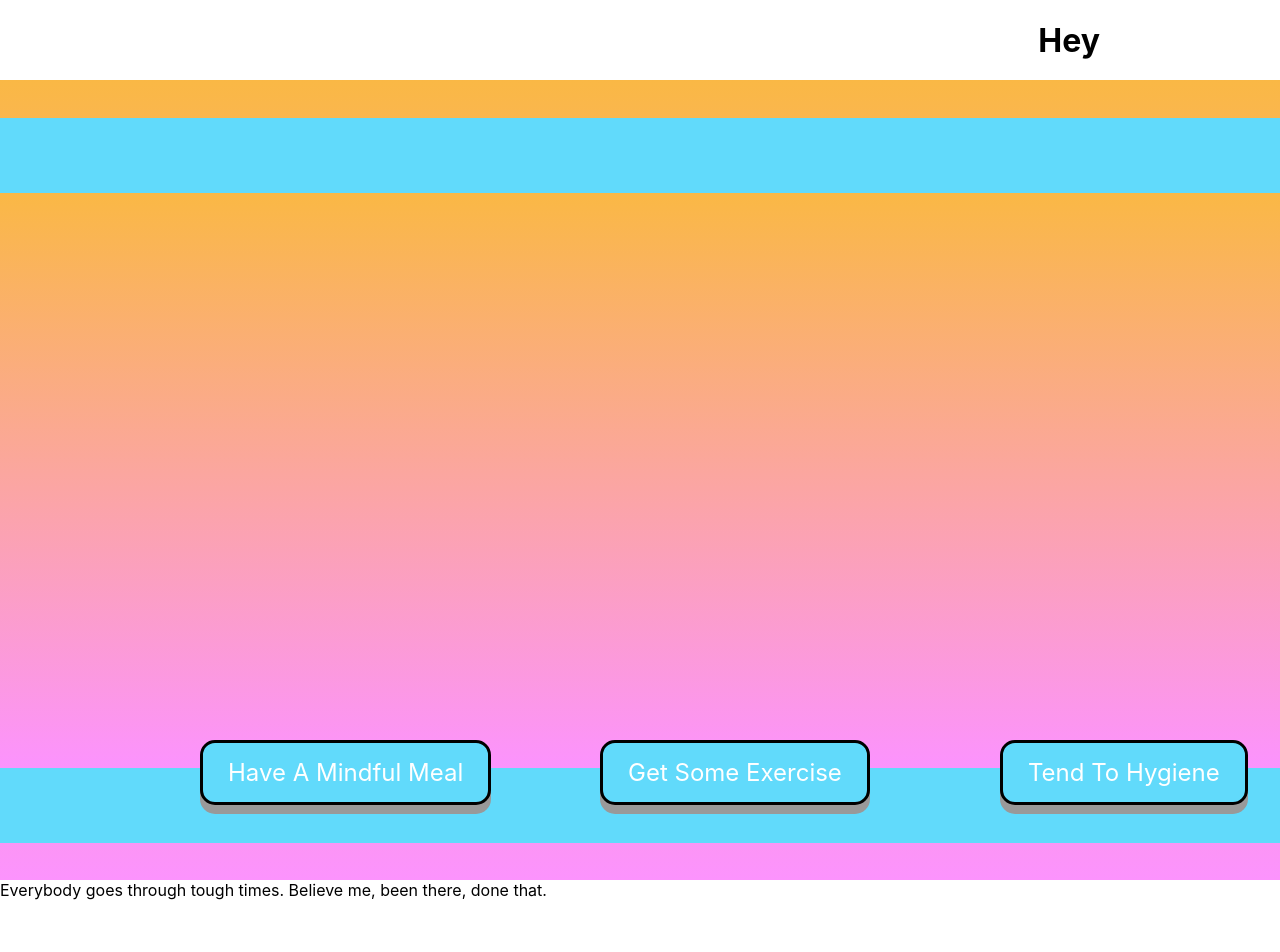
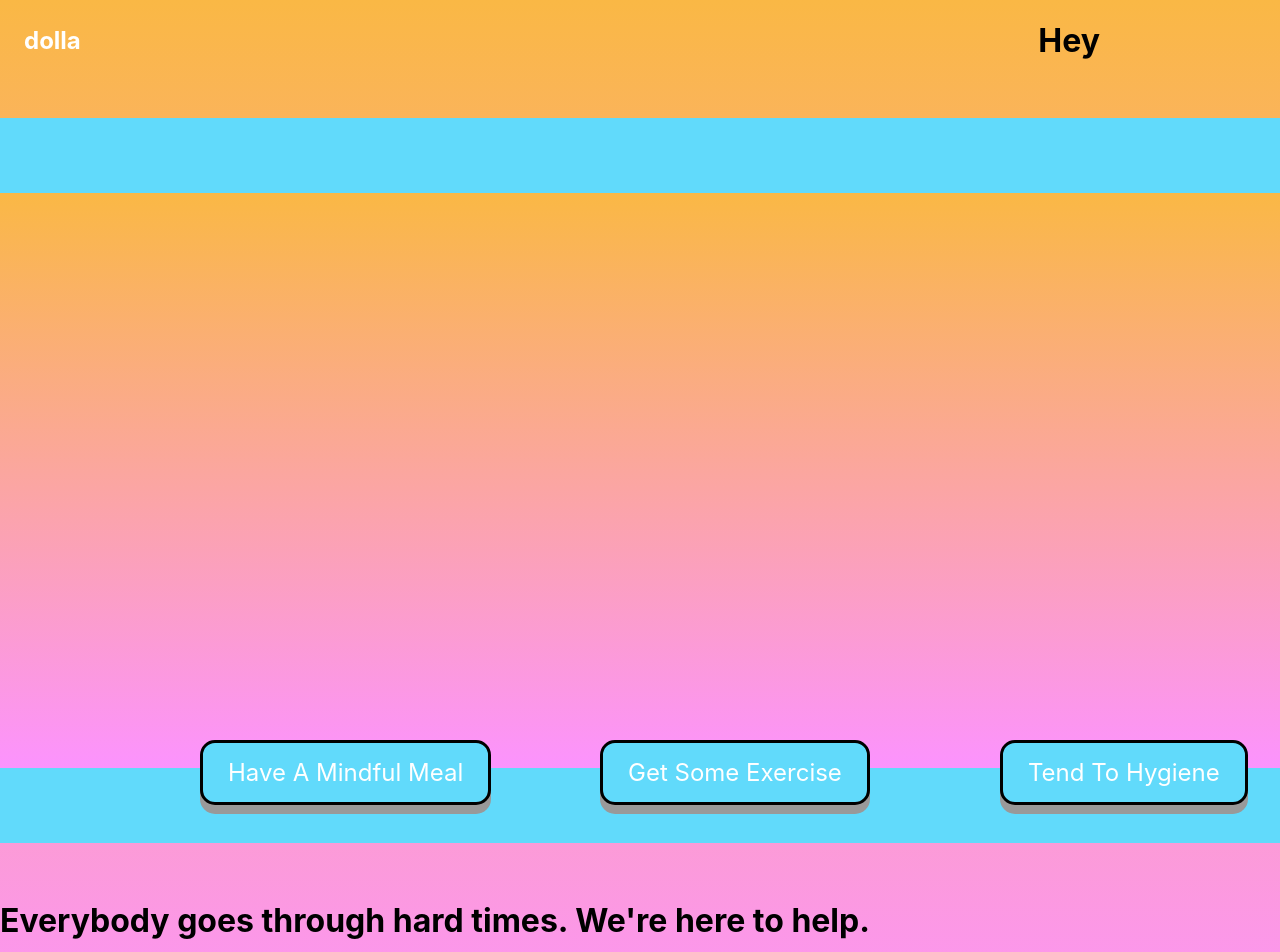
Before and after one commit to jmatherne65/HackAThon2022, a React (Create React App) app in the folder hackathon2022/: page / in a window 1280 px wide. Shown: the top 952 px of the page. Before the commit the page ends 900 px from the top, so only its background shows below. Built offline with nearby package versions, Linux system fonts and the light colour scheme.

Commit message:
Co-authored-by: DonovanBrown <DonovanBrown@users.noreply.github.com> Co-authored-by: Alijah Johnson <alijahj@users.noreply.github.com>

```diff
--- a/hackathon2022/package.json
+++ b/hackathon2022/package.json
@@ -7,6 +7,7 @@
     "@testing-library/jest-dom": "^5.16.5",
     "@testing-library/react": "^13.4.0",
     "@testing-library/user-event": "^13.5.0",
+    "prop-types": "^15.8.1",
     "react": "^18.2.0",
     "react-dom": "^18.2.0",
     "react-router-dom": "^6.4.1",
--- a/hackathon2022/src/App.css
+++ b/hackathon2022/src/App.css
@@ -1,7 +1,5 @@
 
 .App-header {
-  background-color: #fab845;
-  background-image: linear-gradient(#fab845,rgba(252, 147, 254, 0.996) );
   min-height: 100vh;
   display: flex;
   flex-direction: column;
@@ -101,3 +99,11 @@
     box-shadow: 0 5px #666;
     transform: translateY(4px);
   }
+
+  .App-body {
+   font: arial;
+  }
+
+  .App {
+  background-image: linear-gradient(#fab845,#fc93fefe );
+  }
--- a/hackathon2022/src/App.js
+++ b/hackathon2022/src/App.js
@@ -1,4 +1,3 @@
-import logo from './logo.svg';
 import './App.css';
 import Navbar from './Components/Navbar';
 import { BrowserRouter as Router } from 'react-router-dom'
@@ -20,11 +19,12 @@
         </buttonrow>
       </header>
 
-      <body>
-<div>
-  Everybody goes through tough times. Believe me, been there, done that.
-</div>
+      <body className="App-body">
+          <h1>Everybody goes through hard times. We're here to help.</h1>
+             <h3> Life can be difficult at times. Just know that you are not alone in this. Approximately 13% of all teenagers suffer from some form of depression, and 32% suffer from anxiety. </h3>
 
+
+              **We are not mental health professionals, and this advice should not be taken as a final decision. If you are suffering from mental health issues, please seek professional help.
       </body>
 
     </div>
```
Also changed, not shown: 1 other file (tests, documents, lock files or other folders).
